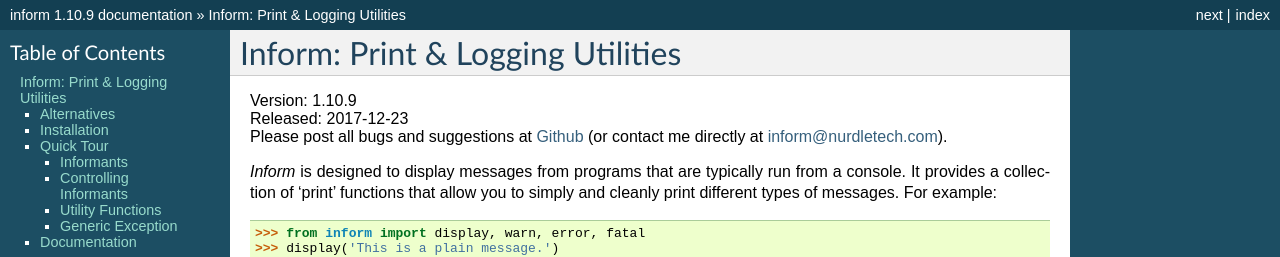
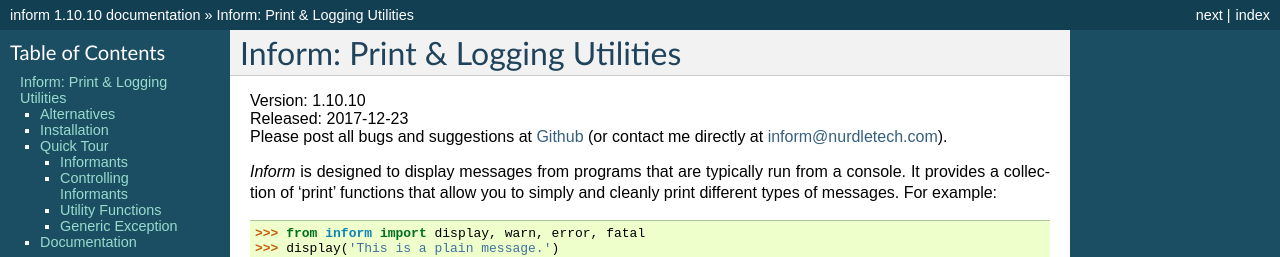
Before and after one commit to KenKundert/inform, a Sphinx documentation site: the page built from doc/index.rst, in a window 1280 px wide and 900 px high. Shown: the top 257 px of the window. Built offline with Sphinx 7.4.7, drawn with Linux system fonts in a browser that asks for light colours; some of the changed text lies outside the part shown.

Commit message:
bump version to 1.10.10

```diff
--- a/README.rst
+++ b/README.rst
@@ -17,7 +17,7 @@
     .. image:: https://img.shields.io/pypi/dd/inform.svg
         :target: https://pypi.python.org/pypi/inform/
 
-| Version: 1.10.9
+| Version: 1.10.10
 | Released: 2017-12-23
 |
 
--- a/doc/conf.py
+++ b/doc/conf.py
@@ -48,7 +48,7 @@
 # built documents.
 #
 # The full version, including alpha/beta/rc tags.
-release = '1.10.9'
+release = '1.10.10'
 # The short X.Y version.
 version = '.'.join(release.split('.')[0:2])
 
--- a/doc/index.rst
+++ b/doc/index.rst
@@ -7,7 +7,7 @@
 Inform: Print & Logging Utilities
 =================================
 
-| Version: 1.10.9
+| Version: 1.10.10
 | Released: 2017-12-23
 | Please post all bugs and suggestions at
   `Github <https://github.com/KenKundert/inform/issues>`_
--- a/doc/releases.rst
+++ b/doc/releases.rst
@@ -2,7 +2,7 @@
 ========
 
 **Latest development release**:
-    | Version: 1.10.9
+    | Version: 1.10.10
     | Released: 2017-12-23
 
     - Released the documentation.
--- a/inform/__init__.py
+++ b/inform/__init__.py
@@ -1,4 +1,4 @@
-__version__ = '1.10.9'
+__version__ = '1.10.10'
 __released__ = '2017-12-23'
 
 from .inform import (
--- a/setup.py
+++ b/setup.py
@@ -14,7 +14,7 @@
 
 setup(
     name='inform',
-    version='1.10.9',
+    version='1.10.10',
     description='print & logging utilities for communicating with user',
     long_description=readme,
     author="Ken Kundert",
```
Also changed, not shown: .bump.cfg.
